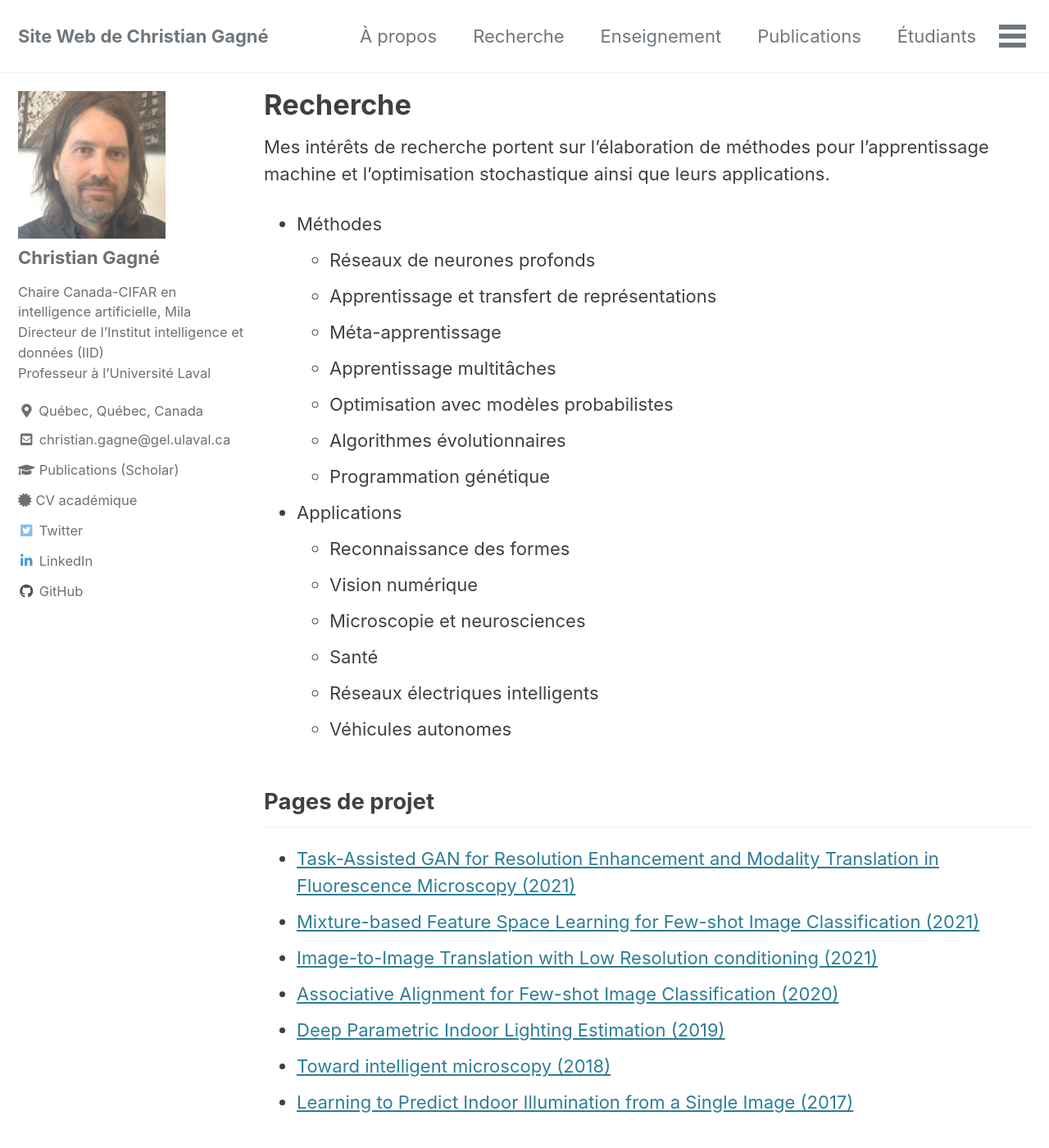
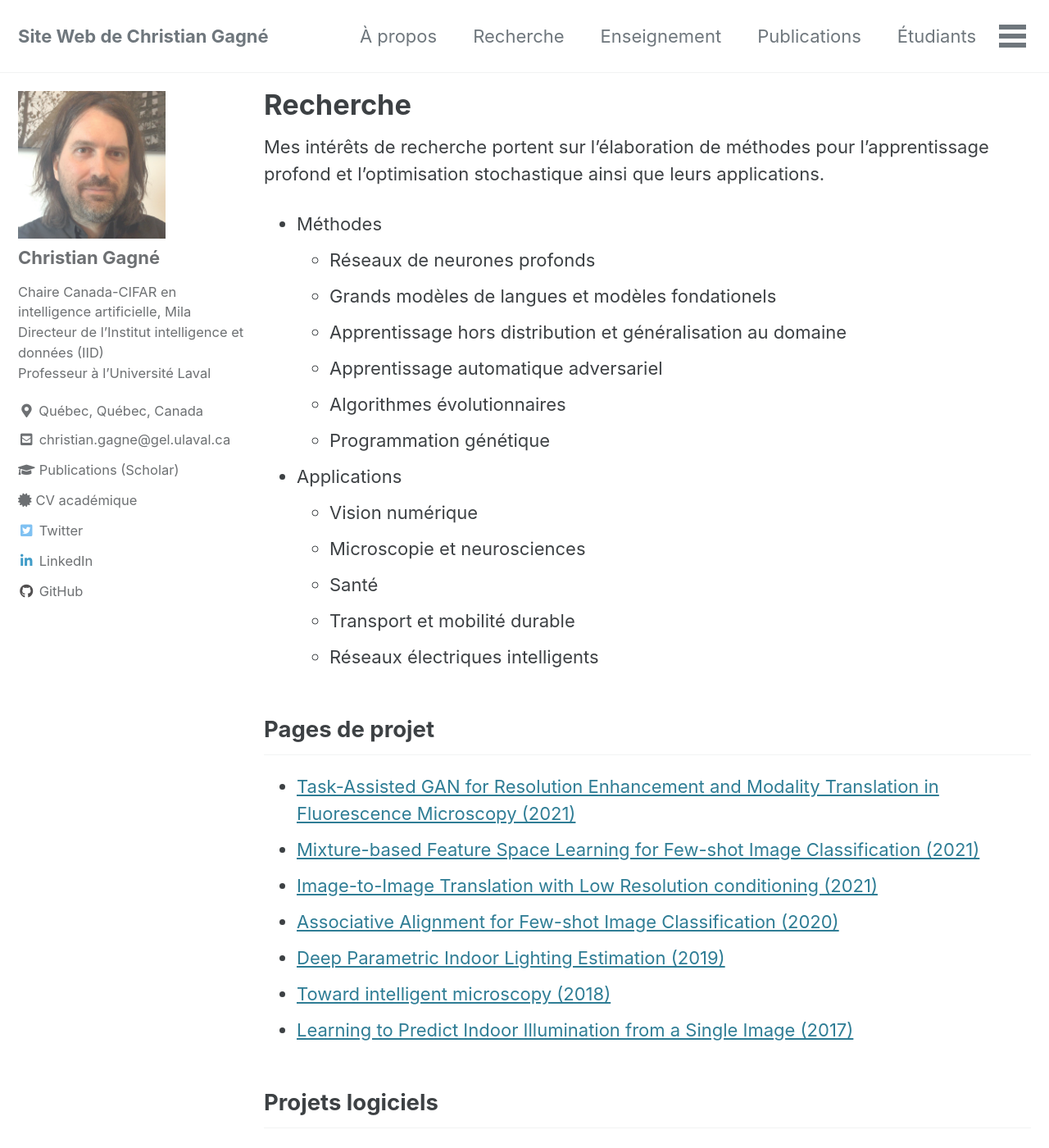
Before and after one commit to chgagne/chgagne.github.io, a Jekyll site: the page built from _pages/recherche.md, in a window 1280 px wide and 1400 px high. Shown: the whole window at 82% size. Built offline with Jekyll 4.4.1, drawn with Linux system fonts in a browser that asks for light colours; cached includes are drawn as plain includes.

```diff
--- a/_pages/recherche.md
+++ b/_pages/recherche.md
@@ -4,23 +4,21 @@ redirect_from: /francais/recherche
 title: "Recherche"
 ---
 
-Mes intérêts de recherche portent sur l’élaboration de méthodes pour l'apprentissage machine et l'optimisation stochastique ainsi que leurs applications.
+Mes intérêts de recherche portent sur l’élaboration de méthodes pour l'apprentissage profond et l'optimisation stochastique ainsi que leurs applications.
 
 - Méthodes
   - Réseaux de neurones profonds
-  - Apprentissage et transfert de représentations
-  - Méta-apprentissage
-  - Apprentissage multitâches
-  - Optimisation avec modèles probabilistes
+  - Grands modèles de langues et modèles fondationels
+  - Apprentissage hors distribution et généralisation au domaine
+  - Apprentissage automatique adversariel
   - Algorithmes évolutionnaires
   - Programmation génétique
 - Applications
-  - Reconnaissance des formes
   - Vision numérique
   - Microscopie et neurosciences
   - Santé
+  - Transport et mobilité durable
   - Réseaux électriques intelligents
-  - Véhicules autonomes
 
 ## Pages de projet
 
@@ -42,6 +40,7 @@ Mes intérêts de recherche portent sur l’élaboration de méthodes pour l'app
 
 ## Organisation et comités
 
+
 - Comité d'organisation, [Interactive Labeling and Data Augmentation for Vision](https://ildav-workshop.github.io/), [ICCV 2021](http://iccv2021.thecvf.com/) Workshop, 11 octobre 2021.
 - Track chair, [Evolutionary Machine Learning](https://gecco-2021.sigevo.org/Tracks#EML%20-%20Evolutionary%20Machine%20Learning), [GECCO 2021](https://gecco-2021.sigevo.org/HomePage), Lille, France, 10 au 14 juillet 2021
 - Comité d'organisation, [Rendez-vous IA Québec](https://www.itis.ulaval.ca/cms/site/itis/rviaqc), depuis 2017
```
Also changed, not shown: _pages/enseignement.md (+2 -1 lines), _pages/etudiants.md (+14 -14 lines), _pages/index.md (+6 -5 lines).
